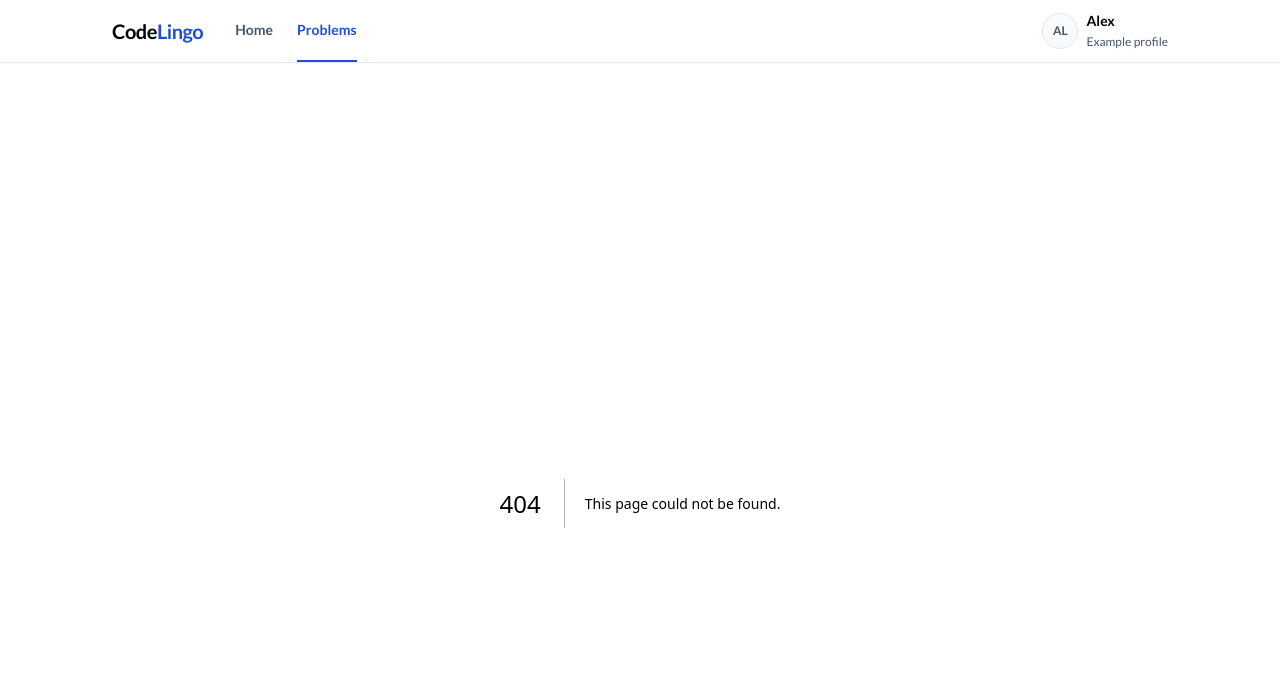
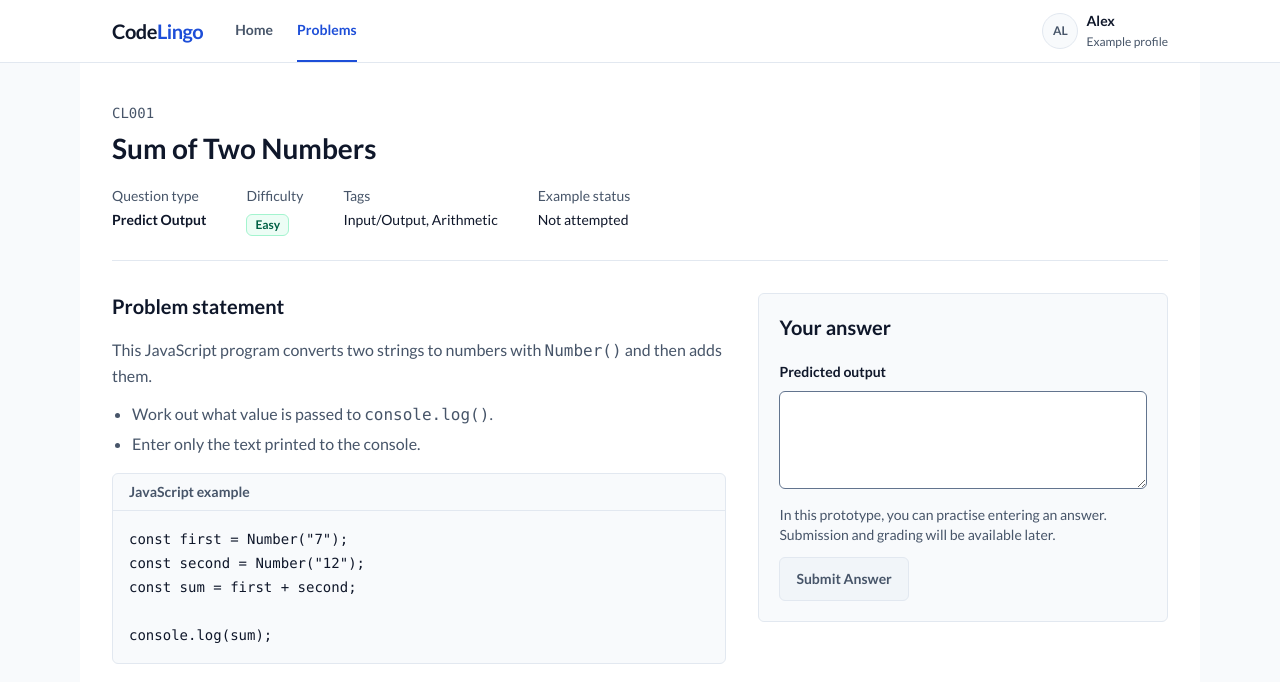
Before and after one commit to Staruto/GRP-CodeLingo, a Next.js app: page /problems/CL001 in a window 1280 px wide. Before the commit this address had no page. Shown: the top 682 px of the page. Built offline with nearby package versions, Linux system fonts and the light colour scheme.

Commit message:
feat(problems): add problem detail pages

```diff
--- a/src/app/page.tsx
+++ b/src/app/page.tsx
@@ -18,7 +18,7 @@ const announcements = [
   {
     title: "A first look at CodeLingo",
     description:
-      "This frontend prototype previews the practice experience. Problem pages and account features are still to come.",
+      "Open the recommended problem to preview the question and answer area.",
   },
 ] as const;
 
--- /dev/null
+++ b/src/app/problems/[slug]/not-found.tsx
@@ -0,0 +1,11 @@
+import { ButtonLink } from "@/components/button-link";
+
+export default function ProblemNotFound() {
+  return (
+    <section aria-labelledby="not-found-title" className="space-y-4">
+      <h1 id="not-found-title" className="page-heading">Problem not found</h1>
+      <p className="text-muted">Check the problem ID or choose a sample problem from the homepage.</p>
+      <ButtonLink href="/" variant="secondary">Back to home</ButtonLink>
+    </section>
+  );
+}
--- /dev/null
+++ b/src/app/problems/[slug]/page.tsx
@@ -0,0 +1,136 @@
+import { notFound } from "next/navigation";
+import { DifficultyBadge } from "@/components/difficulty-badge";
+import { problems } from "./problems";
+
+type ProblemPageProps = PageProps<"/problems/[slug]">;
+
+export function generateStaticParams() {
+  return problems.map(({ id }) => ({ slug: id }));
+}
+
+async function getProblem(params: ProblemPageProps["params"]) {
+  const { slug } = await params;
+  const problem = problems.find(({ id }) => id === slug);
+
+  if (!problem) notFound();
+
+  return problem;
+}
+
+export async function generateMetadata({ params }: ProblemPageProps) {
+  const problem = await getProblem(params);
+  return { title: problem.title };
+}
+
+export default async function ProblemPage({ params }: ProblemPageProps) {
+  const problem = await getProblem(params);
+
+  return (
+    <article aria-labelledby="problem-title" className="space-y-8">
+      <header className="border-b border-border pb-6">
+        <p className="font-mono text-sm text-muted">{problem.id}</p>
+        <h1 id="problem-title" className="page-heading mt-2">
+          {problem.title}
+        </h1>
+        <dl className="mt-5 grid grid-cols-2 gap-4 sm:flex sm:flex-wrap sm:gap-x-10">
+          <div>
+            <dt className="text-sm text-muted">Question type</dt>
+            <dd className="mt-1 text-sm font-bold">{problem.type}</dd>
+          </div>
+          <div>
+            <dt className="text-sm text-muted">Difficulty</dt>
+            <dd className="mt-1">
+              <DifficultyBadge difficulty={problem.difficulty} />
+            </dd>
+          </div>
+          <div>
+            <dt className="text-sm text-muted">Tags</dt>
+            <dd className="mt-1 text-sm">{problem.tags.join(", ")}</dd>
+          </div>
+          <div>
+            <dt className="text-sm text-muted">Example status</dt>
+            <dd className="mt-1 text-sm">{problem.status}</dd>
+          </div>
+        </dl>
+      </header>
+
+      <div className="grid items-start gap-8 lg:grid-cols-[minmax(0,3fr)_minmax(0,2fr)]">
+        <section aria-labelledby="statement-heading" className="min-w-0 space-y-4">
+          <h2 id="statement-heading" className="section-heading">Problem statement</h2>
+          <div className="space-y-3 text-muted">{problem.statement}</div>
+          <figure className="rounded-md border border-border bg-background">
+            <figcaption
+              id="example-language"
+              className="border-b border-border px-4 py-2 text-sm font-bold text-muted"
+            >
+              JavaScript example
+            </figcaption>
+            <div
+              role="region"
+              aria-labelledby="example-language"
+              tabIndex={0}
+              className="overflow-x-auto"
+            >
+              <pre className="p-4 text-sm leading-6">
+                <code>{problem.code}</code>
+              </pre>
+            </div>
+          </figure>
+        </section>
+
+        <section
+          aria-labelledby="answer-heading"
+          className="rounded-md border border-border bg-background p-4 sm:p-5"
+        >
+          <h2 id="answer-heading" className="section-heading">Your answer</h2>
+          {problem.type === "Predict Output" ? (
+            <div className="mt-4">
+              <label htmlFor="predicted-output" className="text-sm font-bold">
+                Predicted output
+              </label>
+              <textarea
+                id="predicted-output"
+                rows={4}
+                spellCheck={false}
+                autoComplete="off"
+                className="mt-2 block w-full resize-y rounded-md border border-slate-500 bg-surface px-3 py-2 font-mono text-sm focus-visible:outline-2 focus-visible:outline-offset-2 focus-visible:outline-accent"
+              />
+            </div>
+          ) : (
+            <fieldset className="mt-4">
+              <legend className="text-sm font-bold">Replacement expression</legend>
+              <div className="mt-2 space-y-2">
+                {problem.options.map((option) => (
+                  <label
+                    key={option}
+                    className="flex min-h-11 cursor-pointer items-center gap-3 rounded-md border border-border bg-surface px-3 py-2 text-sm hover:bg-accent-soft"
+                  >
+                    <input
+                      type="radio"
+                      name="replacement-expression"
+                      value={option}
+                      className="size-4 shrink-0 accent-accent focus-visible:outline-2 focus-visible:outline-offset-2 focus-visible:outline-accent"
+                    />
+                    <code className="wrap-anywhere">{option}</code>
+                  </label>
+                ))}
+              </div>
+            </fieldset>
+          )}
+          <p id="submission-note" className="mt-4 text-sm text-muted">
+            In this prototype, you can practise entering an answer. Submission
+            and grading will be available later.
+          </p>
+          <button
+            type="button"
+            disabled
+            aria-describedby="submission-note"
+            className="button-link mt-3 cursor-not-allowed border-border bg-slate-100 text-muted"
+          >
+            Submit Answer
+          </button>
+        </section>
+      </div>
+    </article>
+  );
+}
--- /dev/null
+++ b/src/app/problems/[slug]/problems.tsx
@@ -0,0 +1,70 @@
+import type { ComponentProps, ReactNode } from "react";
+import type { DifficultyBadge } from "@/components/difficulty-badge";
+
+type Problem = {
+  id: string;
+  title: string;
+  difficulty: ComponentProps<typeof DifficultyBadge>["difficulty"];
+  tags: readonly string[];
+  status: "Not attempted" | "Solved";
+  statement: ReactNode;
+  code: string;
+} & (
+  | { type: "Predict Output" }
+  | { type: "Find the Error"; options: readonly string[] }
+);
+
+export const problems: readonly Problem[] = [
+  {
+    id: "CL001",
+    title: "Sum of Two Numbers",
+    difficulty: "Easy",
+    tags: ["Input/Output", "Arithmetic"],
+    status: "Not attempted",
+    type: "Predict Output",
+    statement: (
+      <>
+        <p>
+          This JavaScript program converts two strings to numbers with{" "}
+          <code>Number()</code> and then adds them.
+        </p>
+        <ul className="list-disc space-y-1 pl-5">
+          <li>Work out what value is passed to <code>console.log()</code>.</li>
+          <li>Enter only the text printed to the console.</li>
+        </ul>
+      </>
+    ),
+    code: `const first = Number("7");
+const second = Number("12");
+const sum = first + second;
+
+console.log(sum);`,
+  },
+  {
+    id: "CL002",
+    title: "Last Item in an Array",
+    difficulty: "Easy",
+    tags: ["Arrays", "Indexing"],
+    status: "Not attempted",
+    type: "Find the Error",
+    statement: (
+      <>
+        <p>
+          This JavaScript program should print the last item in <code>colors</code>,
+          but it reads past the end of the array.
+        </p>
+        <p>
+          Choose the expression that should replace <code>colors.length</code> in
+          the assignment to <code>lastIndex</code>. The fix should also work if
+          more colors are added.
+        </p>
+      </>
+    ),
+    code: `const colors = ["red", "green", "blue"];
+const lastIndex = colors.length;
+const lastColor = colors[lastIndex];
+
+console.log(lastColor);`,
+    options: ["colors.length + 1", "colors.length - 1", "colors.length", "0"],
+  },
+];
```
Also changed, not shown: 3 other files (tests, documents, lock files or other folders).
